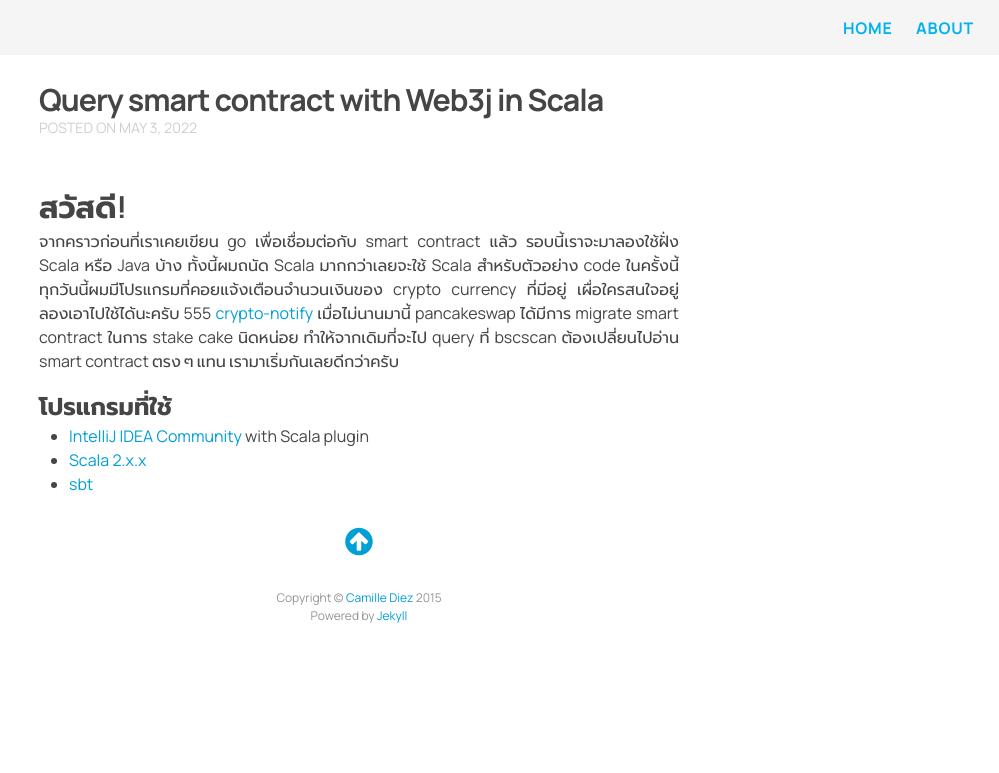
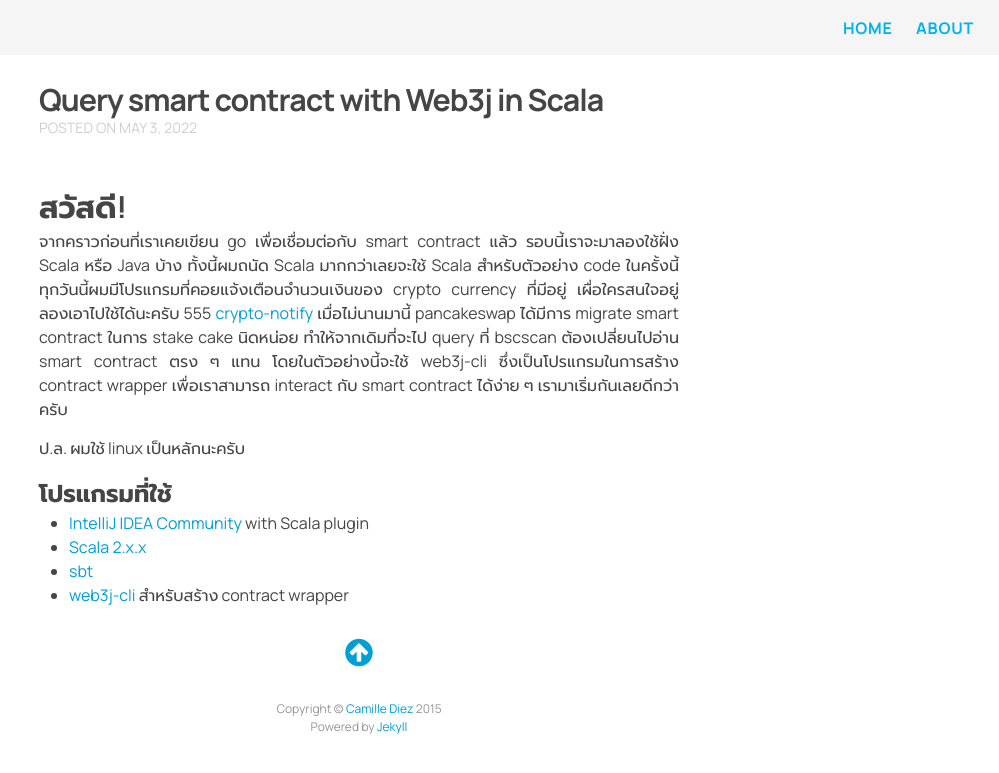
Before and after one commit to oat9002/oat9002.github.io, a Jekyll site: the page built from _posts/2022-05-03-web3j.md, in a window 1280 px wide. Shown: the top 773 px of the page, without its empty margins (281-1280 px from the left). Built offline with Jekyll 4.4.1, drawn with Linux system fonts in a browser that asks for light colours; nearby versions of some CDN libraries.

Commit message:
:construction:

```diff
--- a/_posts/2022-05-03-web3j.md
+++ b/_posts/2022-05-03-web3j.md
@@ -5,10 +5,13 @@
 
 # สวัสดี!
 
-จากคราวก่อนที่เราเคยเขียน go เพื่อเชื่อมต่อกับ smart contract แล้ว รอบนี้เราจะมาลองใช้ฝั่ง Scala หรือ Java บ้าง ทั้งนี้ผมถนัด Scala มากกว่าเลยจะใช้ Scala สำหรับตัวอย่าง code ในครั้งนี้ ทุกวันนี้ผมมีโปรแกรมที่คอยแจ้งเตือนจำนวนเงินของ crypto currency ที่มีอยู่ เผื่อใครสนใจอยู่ลองเอาไปใช้ได้นะครับ 555 [crypto-notify](https://github.com/oat9002/crypto-notify) เมื่อไม่นานมานี้ pancakeswap ได้มีการ migrate smart contract ในการ stake cake นิดหน่อย ทำให้จากเดิมที่จะไป query ที่ bscscan ต้องเปลี่ยนไปอ่าน smart contract ตรง ๆ แทน เรามาเริ่มกันเลยดีกว่าครับ
+จากคราวก่อนที่เราเคยเขียน go เพื่อเชื่อมต่อกับ smart contract แล้ว รอบนี้เราจะมาลองใช้ฝั่ง Scala หรือ Java บ้าง ทั้งนี้ผมถนัด Scala มากกว่าเลยจะใช้ Scala สำหรับตัวอย่าง code ในครั้งนี้ ทุกวันนี้ผมมีโปรแกรมที่คอยแจ้งเตือนจำนวนเงินของ crypto currency ที่มีอยู่ เผื่อใครสนใจอยู่ลองเอาไปใช้ได้นะครับ 555 [crypto-notify](https://github.com/oat9002/crypto-notify) เมื่อไม่นานมานี้ pancakeswap ได้มีการ migrate smart contract ในการ stake cake นิดหน่อย ทำให้จากเดิมที่จะไป query ที่ bscscan ต้องเปลี่ยนไปอ่าน smart contract ตรง ๆ แทน โดยในตัวอย่างนี้จะใช้ web3j-cli ซึ่งเป็นโปรแกรมในการสร้าง contract wrapper เพื่อเราสามารถ interact กับ smart contract ได้ง่าย ๆ เรามาเริ่มกันเลยดีกว่าครับ
+
+ป.ล. ผมใช้ linux เป็นหลักนะครับ
 
 ## โปรแกรมที่ใช้
 
 -   [IntelliJ IDEA Community](https://www.jetbrains.com/idea/download) with Scala plugin
 -   [Scala 2.x.x](https://www.scala-lang.org/download/)
 -   [sbt](https://www.scala-sbt.org/download.html)
+-   [web3j-cli](https://github.com/web3j/web3j-cli/releases) สำหรับสร้าง contract wrapper
```
